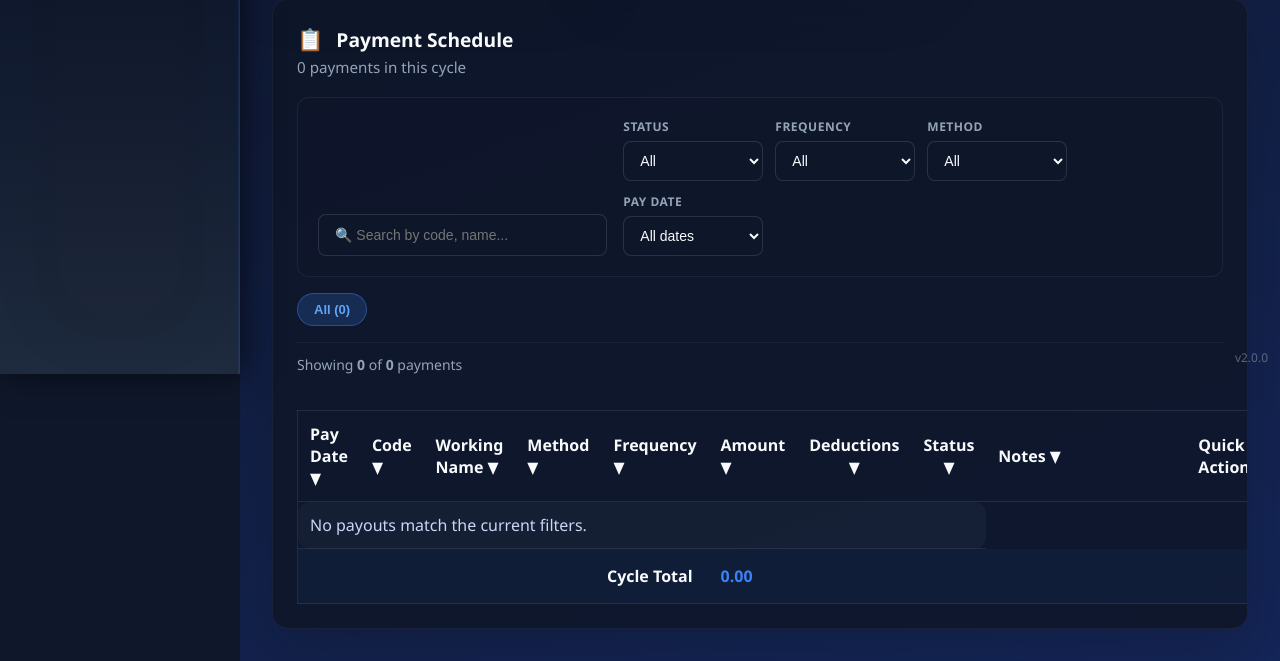
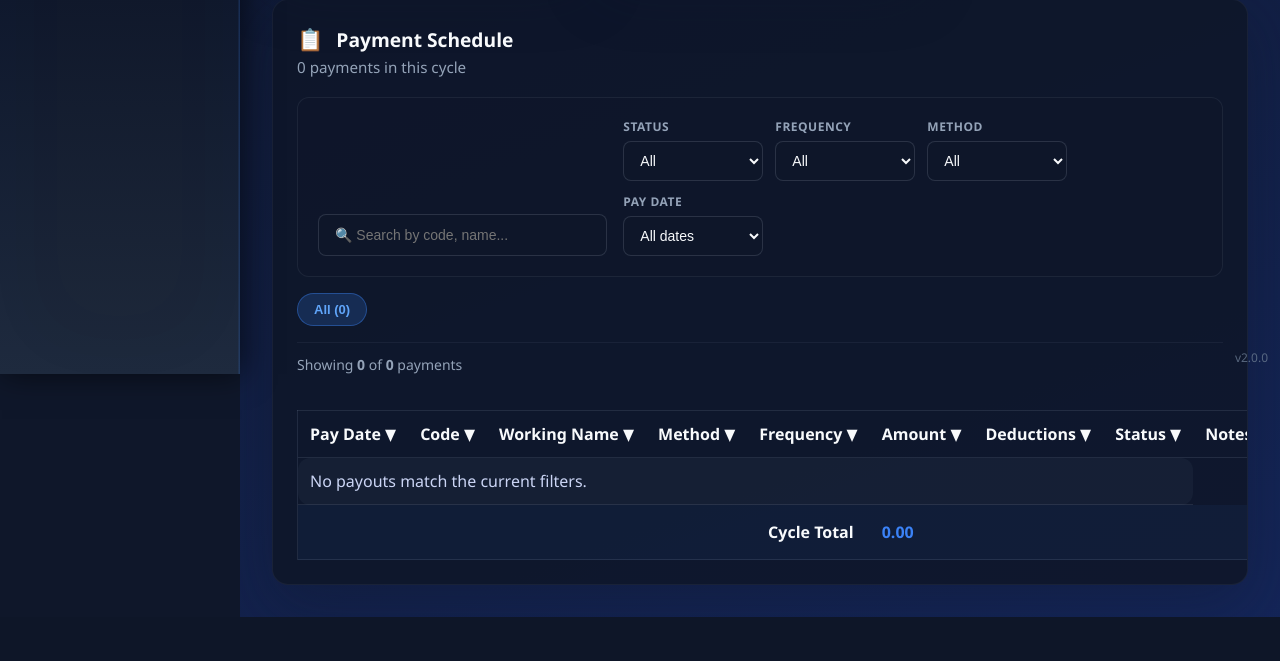
Before and after one commit to mirabelleagency/PayrollDesk, a FastAPI app: template app/templates/schedules/detail.html in a window 1280 px wide. Shown: the part 426-1087 px from the top of the page. After the commit the page ends 1043 px from the top, so only its background shows below. Run offline with FastAPI, Linux system fonts and the light colour scheme; the template is opened without the code that fills it, so the values that code supplies are empty.

Commit message:
UI: keep schedule payouts header titles inline and set column widths to avoid wrapping on /schedules/:id

```diff
--- a/app/templates/schedules/detail.html
+++ b/app/templates/schedules/detail.html
@@ -817,6 +817,58 @@
 </script>
 
 <style>
+/* Schedule payouts table header and column sizing */
+.data-table.schedule-payouts-table {
+    table-layout: auto; /* allow natural column resize to fit headers */
+}
+.data-table.schedule-payouts-table thead th {
+    white-space: nowrap;        /* keep header text on one line */
+    overflow: hidden;           /* prevent wrapping overflow */
+    text-overflow: ellipsis;    /* show ellipsis if constrained */
+    vertical-align: bottom;
+}
+/* Column widths tuned to keep headers inline without wrapping */
+.data-table.schedule-payouts-table th:nth-child(1),
+.data-table.schedule-payouts-table td:nth-child(1) { /* Pay Date */
+    width: 120px;
+}
+.data-table.schedule-payouts-table th:nth-child(2),
+.data-table.schedule-payouts-table td:nth-child(2) { /* Code */
+    width: 110px;
+}
+.data-table.schedule-payouts-table th:nth-child(3),
+.data-table.schedule-payouts-table td:nth-child(3) { /* Working Name */
+    width: auto;
+}
+.data-table.schedule-payouts-table th:nth-child(4),
+.data-table.schedule-payouts-table td:nth-child(4) { /* Method */
+    width: 140px;
+}
+.data-table.schedule-payouts-table th:nth-child(5),
+.data-table.schedule-payouts-table td:nth-child(5) { /* Frequency */
+    width: 130px;
+}
+.data-table.schedule-payouts-table th:nth-child(6),
+.data-table.schedule-payouts-table td:nth-child(6) { /* Amount */
+    width: 140px;
+}
+.data-table.schedule-payouts-table th:nth-child(7),
+.data-table.schedule-payouts-table td:nth-child(7) { /* Deductions */
+    width: 130px;
+}
+.data-table.schedule-payouts-table th:nth-child(8),
+.data-table.schedule-payouts-table td:nth-child(8) { /* Status */
+    width: 130px;
+}
+.data-table.schedule-payouts-table th:nth-child(9),
+.data-table.schedule-payouts-table td:nth-child(9) { /* Notes */
+    width: 240px;
+}
+.data-table.schedule-payouts-table th:nth-child(10),
+.data-table.schedule-payouts-table td:nth-child(10) { /* Quick Actions */
+    width: 140px;
+}
+
 /* Schedule Metrics Dashboard */
 .schedule-metrics-dashboard {
     display: grid;
```
